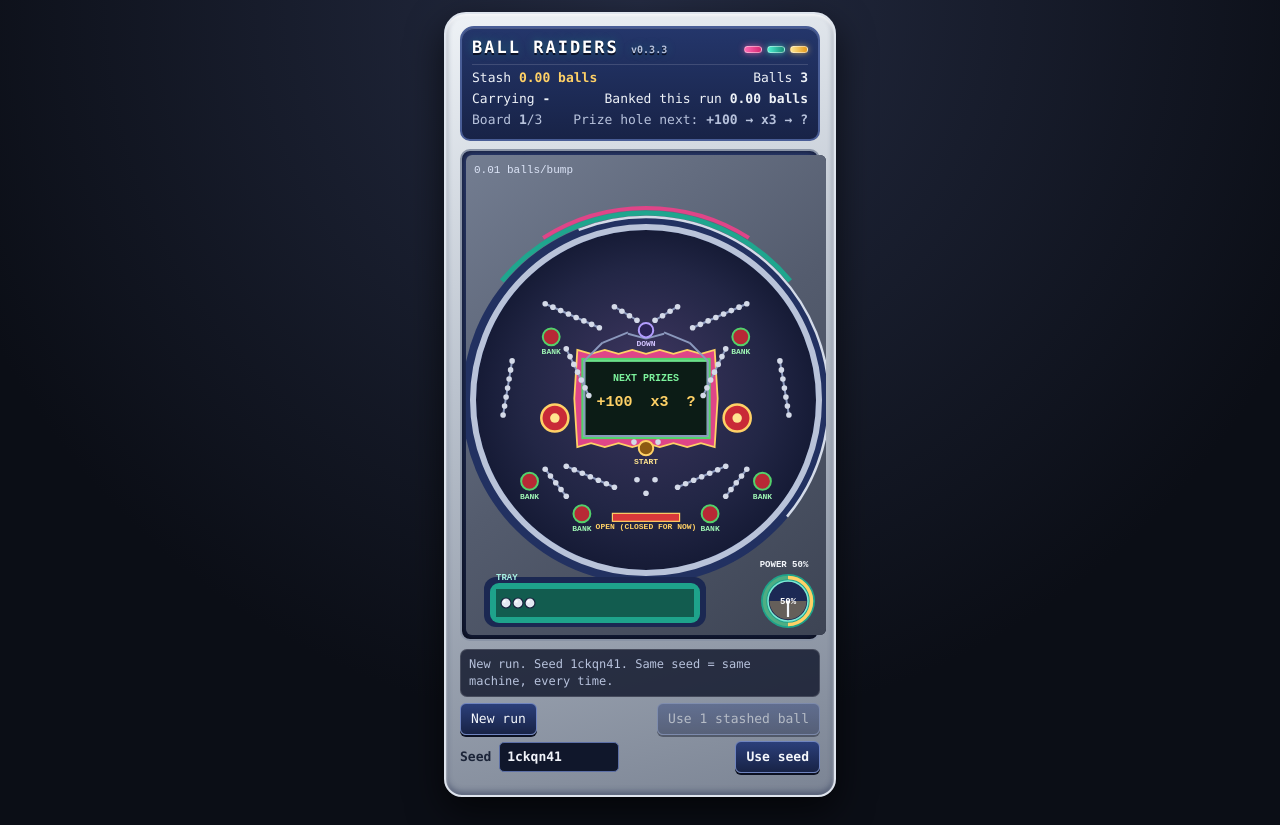
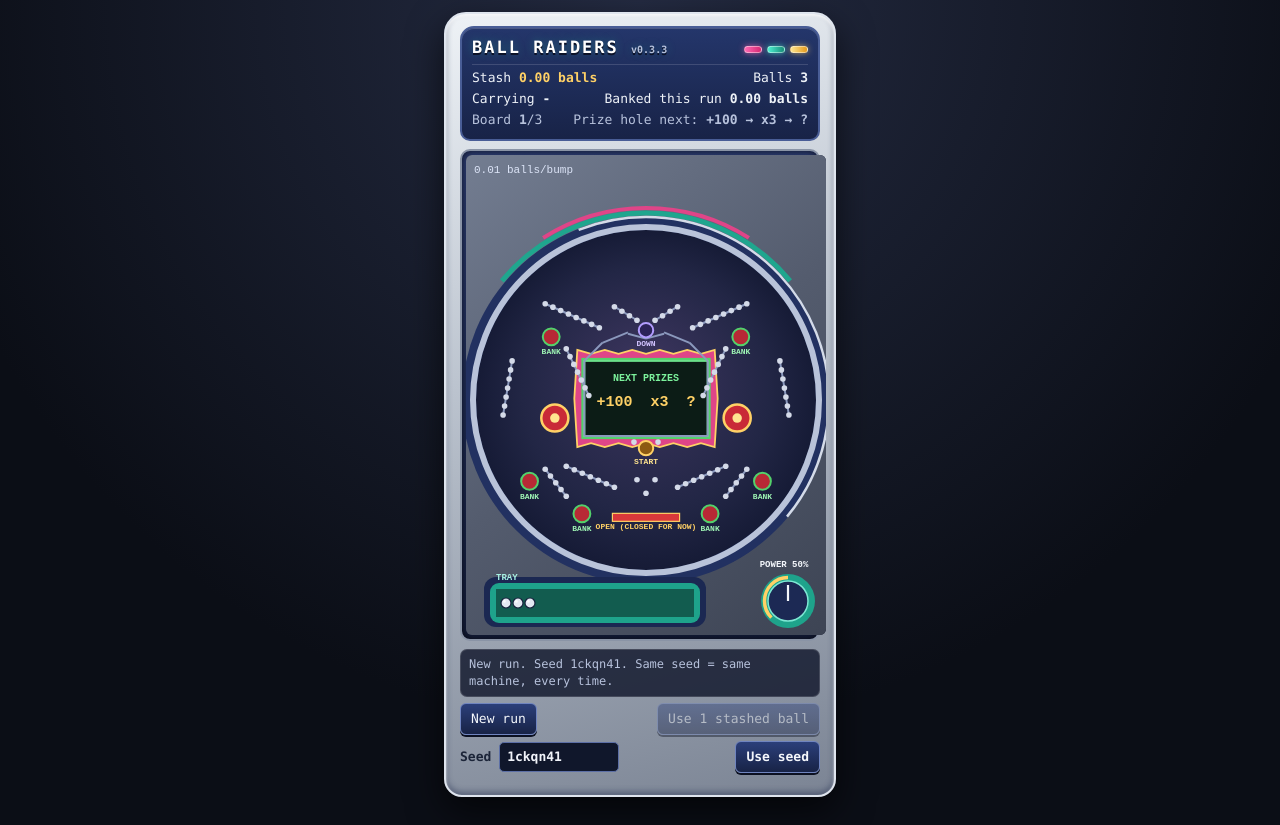
Before and after one commit to okayline/ball-raiders, a website: page public/index.html in a window 1280 px wide. Drawn offline with Linux system fonts and the light colour scheme.

Commit message:
Refine power knob instructions and visuals
Updated the instructional message for charging power and modified the knob drawing logic to enhance visual feedback for charging status.

```diff
--- a/public/index.html
+++ b/public/index.html
@@ -145,7 +145,7 @@
     <canvas id="c" width="360" height="480"></canvas>
   </div>
 
-  <div id="msg" class="dim">Press and hold mouse/touch (or Space) to fill the power knob, then release to shoot. BANK keeps bips; going down risks them for more.</div>
+  <div id="msg" class="dim">Press and hold mouse/touch (or Space) to charge power, then release to shoot. BANK keeps bips; going down risks them for more.</div>
 
   <div class="controls-deck">
     <div class="row">
@@ -164,8 +164,8 @@
   const cv = document.getElementById('c'), cx = cv.getContext('2d');
   const $ = id => document.getElementById(id);
   const BALL_COST = 100;
-  const SPEED = 0.65;
-  const CHARGE_RATE = 0.42;
+  const SPEED = 0.65;       // slower, smoother playback speed
+  const CHARGE_RATE = 0.42; // aim steps per frame while holding button/Space
   const STORE = 'ball-raiders-stash';
 
   function load() { try { return Number(localStorage.getItem(STORE)) || 0; } catch (e) { return memStash; } }
@@ -266,67 +266,6 @@
 
   const KNOB = { x: 322, y: 446, r: 20 };
 
-  function drawKnob(pct, ratio) {
-    // Outer teal collar + track
-    cx.fillStyle = '#1ea38b';
-    cx.beginPath(); cx.arc(KNOB.x, KNOB.y, KNOB.r + 7, 0, 7); cx.fill();
-
-    cx.strokeStyle = 'rgba(255, 209, 102, .22)';
-    cx.lineWidth = 3.5;
-    cx.beginPath(); cx.arc(KNOB.x, KNOB.y, KNOB.r + 3.5, 0, Math.PI * 2); cx.stroke();
-
-    // Base dark navy knob
-    cx.fillStyle = '#1c2954';
-    cx.beginPath(); cx.arc(KNOB.x, KNOB.y, KNOB.r, 0, 7); cx.fill();
-
-    // Inner circular fill that rises with charge/power
-    if (ratio > 0) {
-      cx.save();
-      cx.beginPath();
-      cx.arc(KNOB.x, KNOB.y, KNOB.r - 1.5, 0, Math.PI * 2);
-      cx.clip();
-      const fillH = (KNOB.r * 2 - 3) * ratio;
-      const topY = KNOB.y + (KNOB.r - 1.5) - fillH;
-      cx.fillStyle = charging ? 'rgba(255, 159, 67, .55)' : 'rgba(255, 209, 102, .32)';
-      cx.fillRect(KNOB.x - KNOB.r, topY, KNOB.r * 2, fillH);
-      cx.restore();
-    }
-
-    cx.strokeStyle = charging ? '#ffd166' : '#7de8d4';
-    cx.lineWidth = charging ? 2.2 : 1.5;
-    cx.beginPath(); cx.arc(KNOB.x, KNOB.y, KNOB.r, 0, 7); cx.stroke();
-
-    // Full-circle progress arc around the knob
-    if (ratio > 0) {
-      const startA = -Math.PI * 0.5;
-      const endA = startA + Math.PI * 2 * ratio;
-      cx.strokeStyle = charging ? '#ff9f43' : '#ffd166';
-      cx.lineWidth = 3.5;
-      cx.beginPath(); cx.arc(KNOB.x, KNOB.y, KNOB.r + 3.5, startA, endA); cx.stroke();
-
-      // Pointer hand
-      cx.strokeStyle = '#f4f7fc';
-      cx.lineWidth = 2.2;
-      cx.beginPath();
-      cx.moveTo(KNOB.x, KNOB.y);
-      cx.lineTo(KNOB.x + Math.cos(endA) * (KNOB.r - 4), KNOB.y + Math.sin(endA) * (KNOB.r - 4));
-      cx.stroke();
-    }
-
-    // Percentage centered inside the knob
-    cx.fillStyle = '#ffffff';
-    cx.font = 'bold 9px monospace';
-    cx.textAlign = 'center';
-    cx.textBaseline = 'middle';
-    cx.fillText(pct + '%', KNOB.x, KNOB.y + 0.5);
-    cx.textBaseline = 'alphabetic';
-
-    // Status caption above the knob
-    cx.fillStyle = charging ? '#ffd166' : '#f4f7fc';
-    cx.font = 'bold 9px monospace';
-    cx.fillText((charging ? 'CHARGING ' : 'POWER ') + pct + '%', KNOB.x - 4, 412);
-  }
-
   function drawCabinet(R) {
     const face = cx.createLinearGradient(0, 0, B.W, B.H);
     face.addColorStop(0, '#737d91');
@@ -358,9 +297,27 @@
     cx.fillStyle = '#a8f2e4'; cx.font = 'bold 9px monospace'; cx.textAlign = 'left';
     cx.fillText('TRAY', 30, 425);
 
-    const ratio = aim / (B.AIMS - 1);
-    const pct = Math.round(ratio * 100);
-    drawKnob(pct, ratio);
+    cx.fillStyle = '#1ea38b';
+    cx.beginPath(); cx.arc(KNOB.x, KNOB.y, KNOB.r + 7, 0, 7); cx.fill();
+    cx.fillStyle = '#1c2954';
+    cx.beginPath(); cx.arc(KNOB.x, KNOB.y, KNOB.r, 0, 7); cx.fill();
+    cx.strokeStyle = '#7de8d4'; cx.lineWidth = 1.5; cx.stroke();
+
+    const a0 = Math.PI * 0.75, a1 = a0 + Math.PI * 1.5 * (aim / (B.AIMS - 1));
+    cx.strokeStyle = charging ? '#ff9f43' : '#ffd166';
+    cx.lineWidth = 3.5;
+    cx.beginPath(); cx.arc(KNOB.x, KNOB.y, KNOB.r + 3.5, a0, a1); cx.stroke();
+
+    cx.strokeStyle = '#f4f7fc'; cx.lineWidth = 2.2;
+    cx.beginPath();
+    cx.moveTo(KNOB.x, KNOB.y);
+    cx.lineTo(KNOB.x + Math.cos(a1) * (KNOB.r - 4), KNOB.y + Math.sin(a1) * (KNOB.r - 4));
+    cx.stroke();
+
+    cx.fillStyle = charging ? '#ffd166' : '#f4f7fc';
+    cx.font = 'bold 9px monospace'; cx.textAlign = 'center';
+    const pct = Math.round((aim / (B.AIMS - 1)) * 100);
+    cx.fillText((charging ? 'CHARGING ' : 'POWER ') + pct + '%', KNOB.x - 4, 412);
   }
 
   function drawJaggedScreenFrame(sc) {
```
